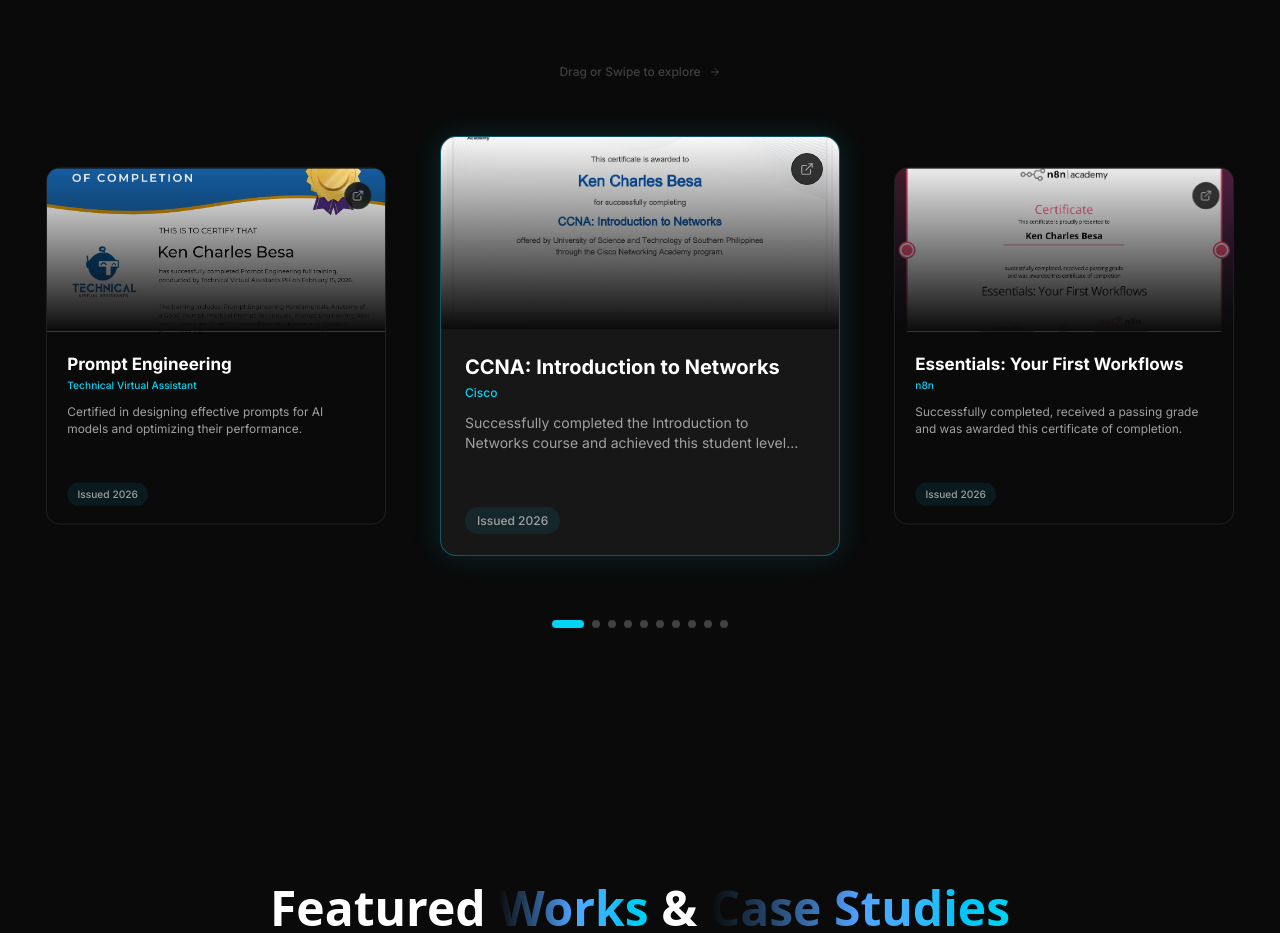
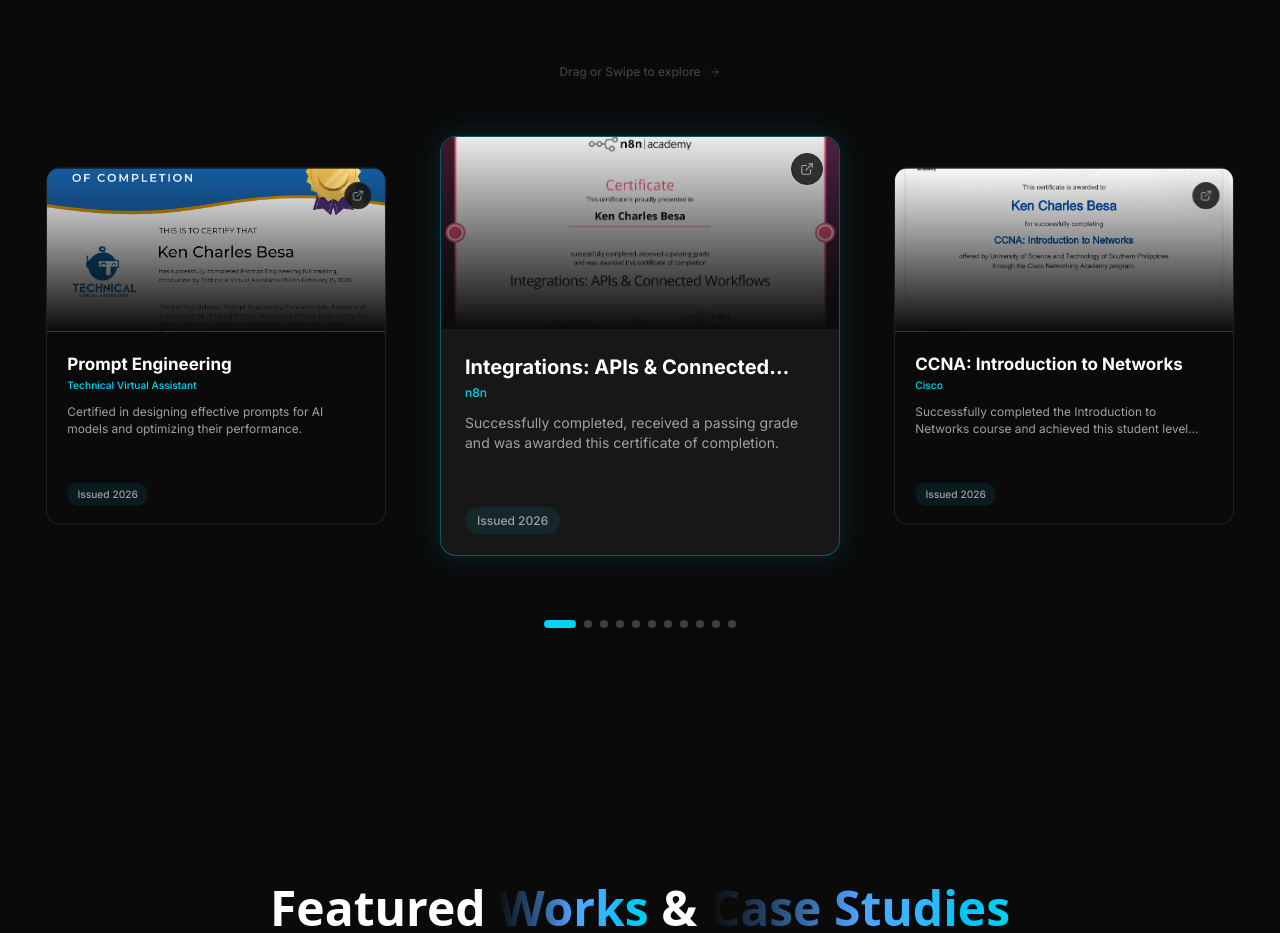
Before and after one commit to ken122704/portfolio, a Next.js app: page / in a window 1280 px wide. Shown: the part 4562-5495 px from the top of the page. Built offline with nearby package versions, Linux system fonts and the light colour scheme.

Commit message:
Add n8n certificate

```diff
--- a/components/Certifications.tsx
+++ b/components/Certifications.tsx
@@ -32,6 +32,14 @@
   });
 
   const certifications: Certification[] = [
+    {
+      title: "Integrations: APIs & Connected Workflows",
+      issuer: "n8n",
+      date: "2026",
+      description: "Successfully completed, received a passing grade and was awarded this certificate of completion.",
+      image: "/n8n-N8N102-Certificate.jpg",
+      credentialUrl: "https://learn.n8n.io/certificates/e3efa31133fe4129aeb602722ace2674"
+    },
     {
       title: "CCNA: Introduction to Networks",
       issuer: "Cisco",
```
Also changed, not shown: public/n8n-N8N102-Certificate.jpg (added).
